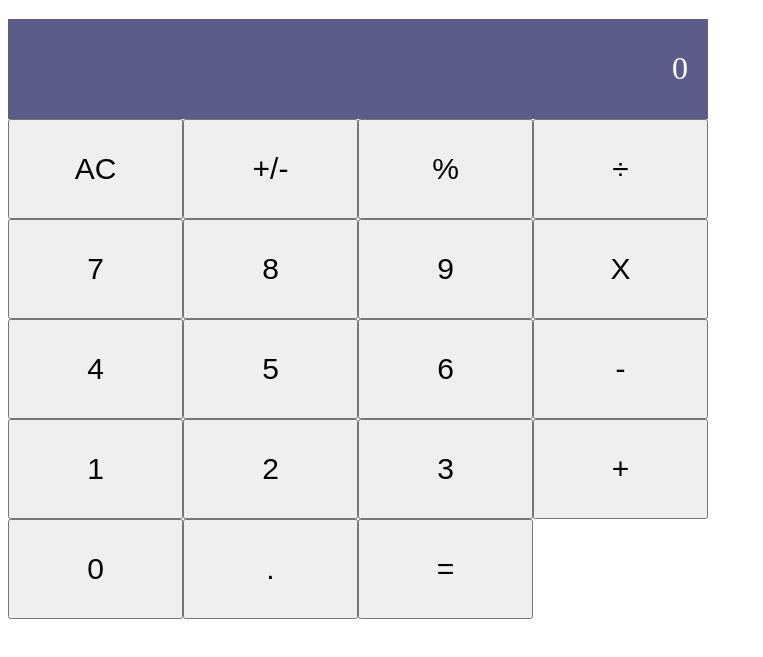
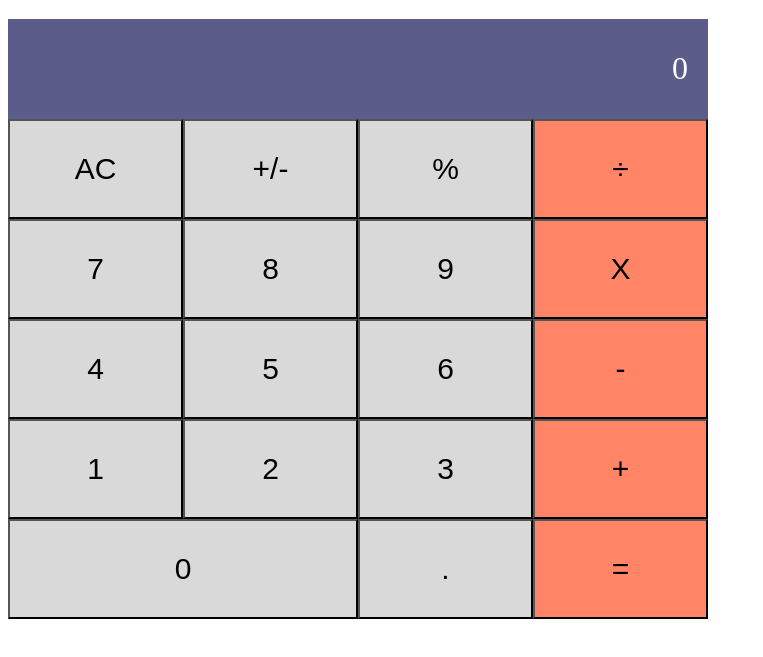
Before and after one commit to Abdoulaye-Thespy/Calculator-React, a React app: page / in a window 1280 px wide. Shown: the part 61-718 px from the top of the page, without its empty margins (0-763 px from the left). Built offline with nearby package versions, Linux system fonts and the light colour scheme.

Commit message:
added styles to the calculator

```diff
--- a/src/components/Button.js
+++ b/src/components/Button.js
@@ -1,9 +1,14 @@
 import React from 'react';
 import PropTypes from 'prop-types';
+import './button.css';
 
-const Button = ({ name, clickHandle, color }) => (
+const Button = ({
+  name, clickHandle, color, wide,
+}) => {
+  const classname = `btn ${color} ${wide}`;
+  return (
     <button
-    className="btn"
+      className={classname}
       type="button"
       onClick={() => {
 				clickHandle(name); // eslint-disable-line
@@ -11,16 +16,18 @@ const Button = ({ name, clickHandle, color }) => (
     >
       {name}
     </button>
-
   );
+};
 
 Button.defaultProps = {
   name: 'C',
-  color: 'orange',
+  color: 'orangered',
+  wide: '125px',
 };
 
 Button.propTypes = {
   name: PropTypes.string,
+  wide: PropTypes.string,
   color: PropTypes.string,
   clickHandle: PropTypes.func.isRequired,
 };
--- a/src/components/ButtonPanel.css
+++ b/src/components/ButtonPanel.css
@@ -7,6 +7,7 @@
 .btn {
   width: 175px;
   font-size: 30px;
+  background-color: #ff8566;
 }
 
 .zero {
--- a/src/components/ButtonPanel.js
+++ b/src/components/ButtonPanel.js
@@ -9,32 +9,32 @@ import Button from './Button';
 const ButtonPanel = ({ clickHandler }) => (
   <>
     <div className="line1">
-      <Button name="AC" clickHandle={clickHandler} color="color" />
-      <Button name="+/-" clickHandle={clickHandler} color="color" />
-      <Button name="%" clickHandle={clickHandler} color="color" />
+      <Button name="AC" clickHandle={clickHandler} color="red" />
+      <Button name="+/-" clickHandle={clickHandler} color="red" />
+      <Button name="%" clickHandle={clickHandler} color="red" />
       <Button name="÷" clickHandle={clickHandler} />
     </div>
     <div className="line1">
-      <Button name="7" clickHandle={clickHandler} color="color" />
-      <Button name="8" clickHandle={clickHandler} color="color" />
-      <Button name="9" clickHandle={clickHandler} color="color" />
+      <Button name="7" clickHandle={clickHandler} color="red" />
+      <Button name="8" clickHandle={clickHandler} color="red" />
+      <Button name="9" clickHandle={clickHandler} color="red" />
       <Button name="X" clickHandle={clickHandler} />
     </div>
     <div className="line1">
-      <Button name="4" clickHandle={clickHandler} color="color" />
-      <Button name="5" clickHandle={clickHandler} color="color" />
-      <Button name="6" clickHandle={clickHandler} color="color" />
+      <Button name="4" clickHandle={clickHandler} color="red" />
+      <Button name="5" clickHandle={clickHandler} color="red" />
+      <Button name="6" clickHandle={clickHandler} color="red" />
       <Button name="-" clickHandle={clickHandler} />
     </div>
     <div className="line1">
-      <Button name="1" clickHandle={clickHandler} />
-      <Button name="2" clickHandle={clickHandler} color="color" />
-      <Button name="3" clickHandle={clickHandler} color="color" />
+      <Button name="1" clickHandle={clickHandler} color="red" />
+      <Button name="2" clickHandle={clickHandler} color="red" />
+      <Button name="3" clickHandle={clickHandler} color="red" />
       <Button name="+" clickHandle={clickHandler} />
     </div>
     <div className="line1">
-      <Button name="0" clickHandle={clickHandler} color="color" />
-      <Button name="." clickHandle={clickHandler} color="color" />
+      <Button name="0" clickHandle={clickHandler} color="red" wide="wide" />
+      <Button name="." clickHandle={clickHandler} color="red" />
       <Button name="=" clickHandle={clickHandler} />
     </div>
   </>
--- /dev/null
+++ b/src/components/button.css
@@ -0,0 +1,7 @@
+.red {
+	background-color: #d9d9d9;
+}
+
+.wide {
+	width: 350px;
+}
```
Lines whose indentation alone changed are shown as unchanged.
